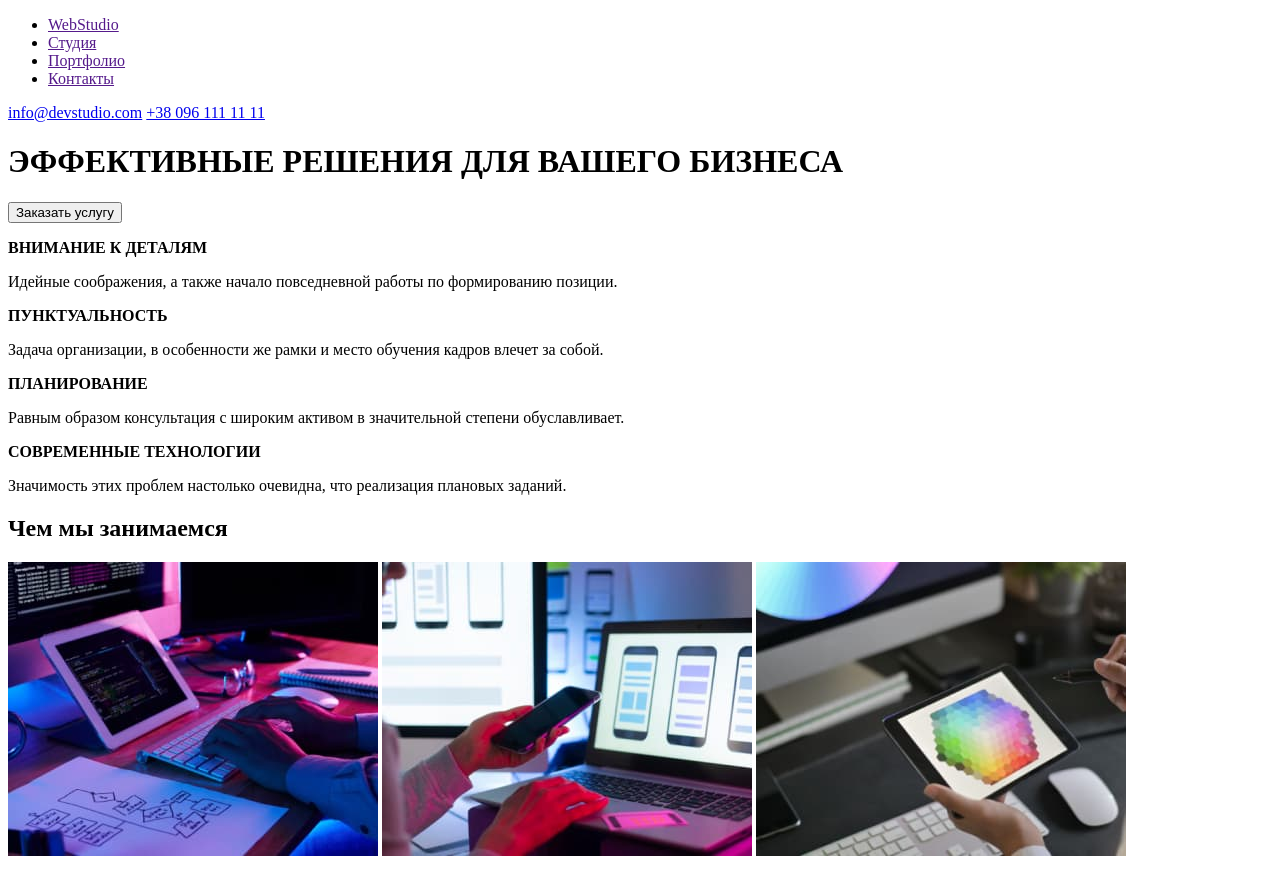
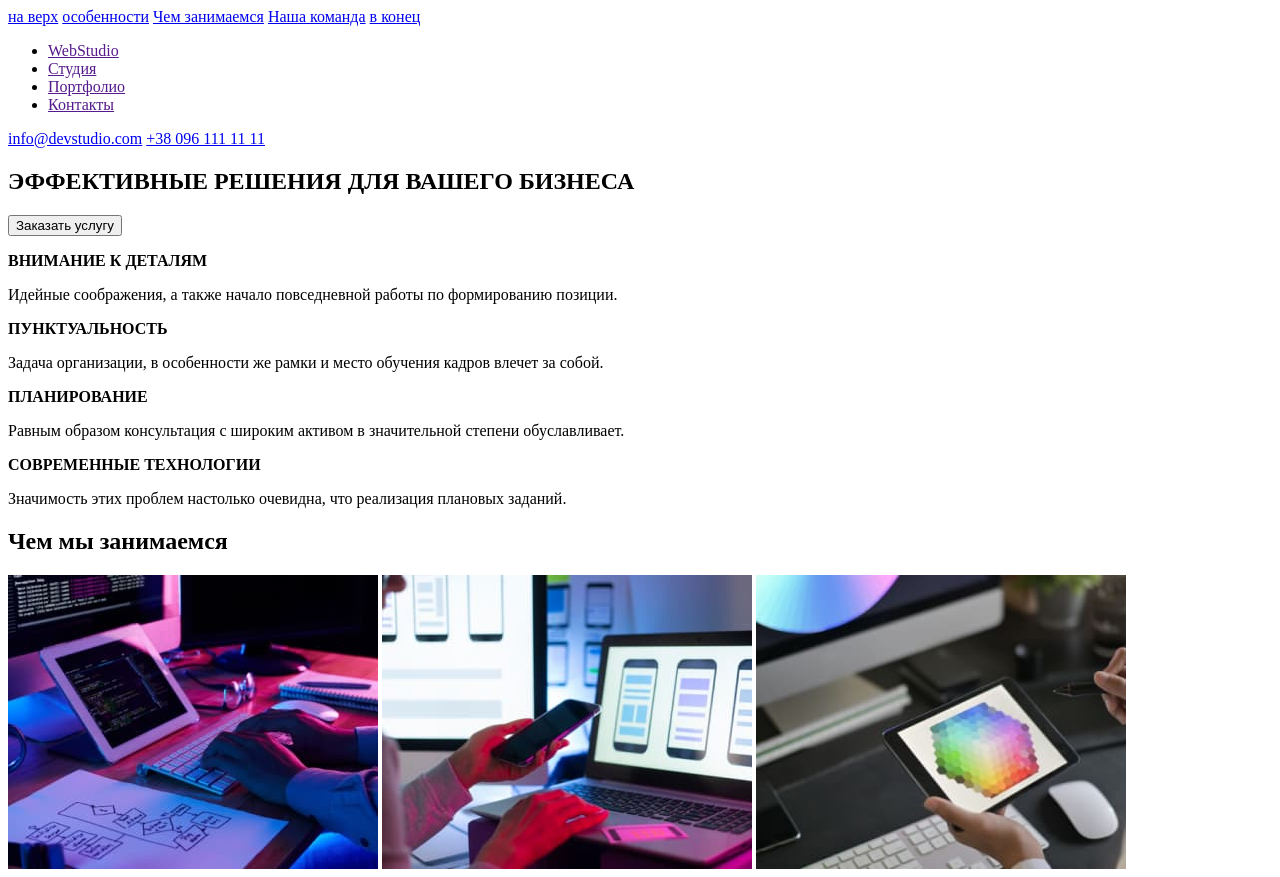
Before and after one commit to Aleksandr-Pod/goit-markup-hw-01, a plain HTML site: page index.html in a window 1280 px wide. Shown: the top 877 px of the page. Drawn offline with Linux system fonts and the light colour scheme.

Commit message:
Update index.html
add a "nav" list and sections with "id"

```diff
--- a/index.html
+++ b/index.html
@@ -9,26 +9,35 @@
   <body>
     <header id="top">
       <nav>
+        <a href="#top">на верх</a>
+        <a href="#features">особенности</a>
+        <a href="#what-we-do">Чем занимаемся</a>
+        <a href="#team">Наша команда</a>
+        <a href="#bottom">в конец</a>
+      </nav>
       <ul>
         <li><a href="">WebStudio</a></li>
         <li><a href="">Студия</a></li>
         <li><a href="">Портфолио</a></li>
         <li><a href="">Контакты</a></li>
       </ul>
-      </nav>
+
       <a href="email:info@devstudio.com">info@devstudio.com</a>
       <a href="tel:+38 096 111 11 11">+38 096 111 11 11</a>
     </header>
 
     <main>
+      <section>
         <h1>ЭФФЕКТИВНЫЕ РЕШЕНИЯ ДЛЯ ВАШЕГО БИЗНЕСА</h1>
         <button type="button">Заказать услугу</button>
+      </section>
+      <section id="features">
         <!-- Четыре колонки текста -->
         <!-- колонка 1 -->
         <p><b>ВНИМАНИЕ К ДЕТАЛЯМ</b></p>
         <p>
-        Идейные соображения, а также начало повседневной работы по формированию
-        позиции.
+          Идейные соображения, а также начало повседневной работы по
+          формированию позиции.
         </p>
         <!-- колонка 2 -->
         <p><b>ПУНКТУАЛЬНОСТЬ</b></p>
@@ -48,22 +57,30 @@
           Значимость этих проблем настолько очевидна, что реализация плановых
           заданий.
         </p>
-
+      </section>
+      <section id="what-we-do">
         <h2>Чем мы занимаемся</h2>
         <!-- тут три фотки по горизонтали -->
-      <img src="./images/box1.jpg" alt="workplace-1" width="370" />
+        <img
+          src="./images/box1.jpg"
+          alt="workplace-1"
+          width="370"
+          margine="20"
+        />
         <img src="./images/box2.jpg" alt="workplace-2" width="370" />
         <img src="./images/box3.jpg" alt="workplace-3" width="370" />
-
+      </section>
+      <section id="team">
         <h2>Наша команда</h2>
         <!-- тут четыре фотки по горизонтали -->
         <img src="./images/team-card-1.jpg" alt="member-1" width="270" />
         <img src="./images/team-card-2.jpg" alt="member-2" width="270" />
         <img src="./images/team-card-3.jpg" alt="member-3" width="270" />
         <img src="./images/team-card-4.jpg" alt="member-4" width="270" />
+      </section>
     </main>
 
-    <footer>
+    <footer id="bottom">
       <a href="">WebStudio</a>
       <!-- блок адрес -->
       <address>
```
Lines whose indentation alone changed are shown as unchanged.
